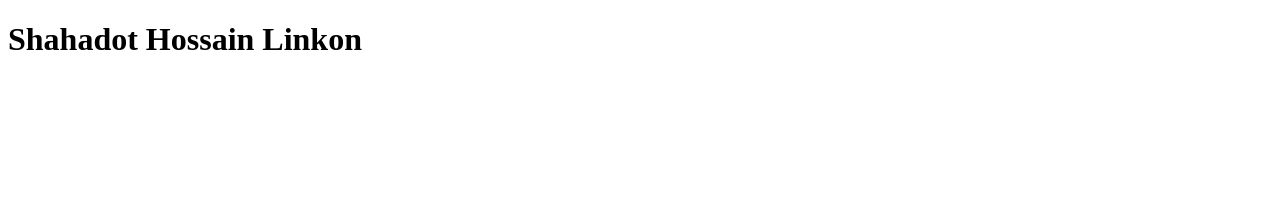
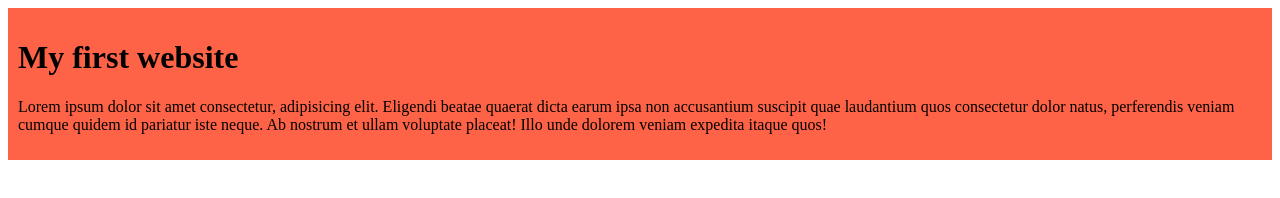
Before and after one commit to shahadothossainlinkon/my-shelly-coop-repo, a plain HTML site: page index.html in a window 1280 px wide. Drawn offline with Linux system fonts and the light colour scheme.

Commit message:
added the first blog

```diff
--- a/index.html
+++ b/index.html
@@ -4,8 +4,12 @@
     <meta charset="UTF-8">
     <meta name="viewport" content="width=device-width, initial-scale=1.0">
     <title>Sheldon CooPer</title>
+    <link rel="stylesheet" href="styles/blog.css">
 </head>
 <body>
-    <h1>Shahadot Hossain Linkon</h1>
+    <div>
+        <h1>My first website</h1>
+        <p>Lorem ipsum dolor sit amet consectetur, adipisicing elit. Eligendi beatae quaerat dicta earum ipsa non accusantium suscipit quae laudantium quos consectetur dolor natus, perferendis veniam cumque quidem id pariatur iste neque. Ab nostrum et ullam voluptate placeat! Illo unde dolorem veniam expedita itaque quos!</p>
+    </div>
 </body>
 </html>
--- /dev/null
+++ b/styles/blog.css
@@ -0,0 +1,4 @@
+div{
+    background-color: tomato;
+    padding: 10px;
+}
```
